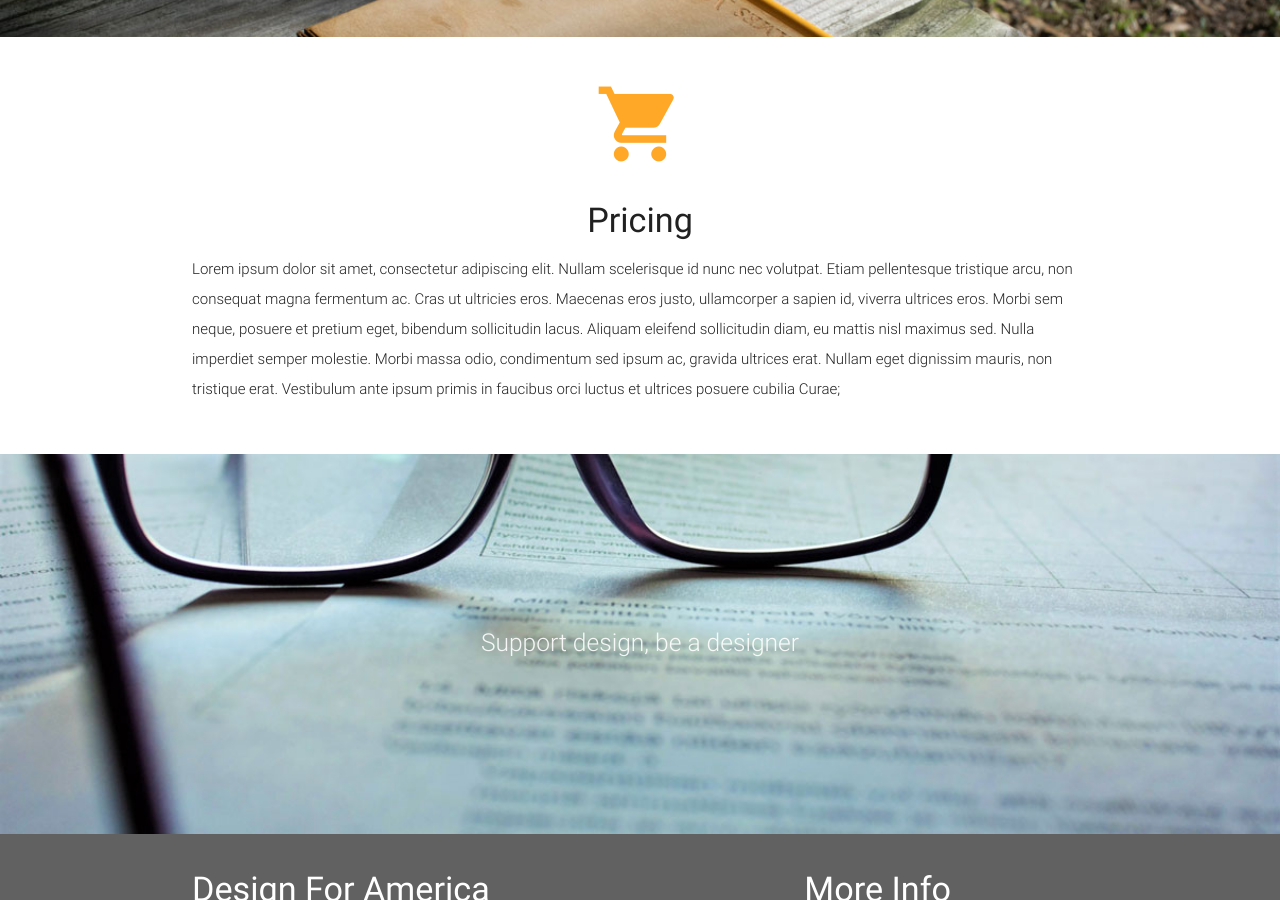
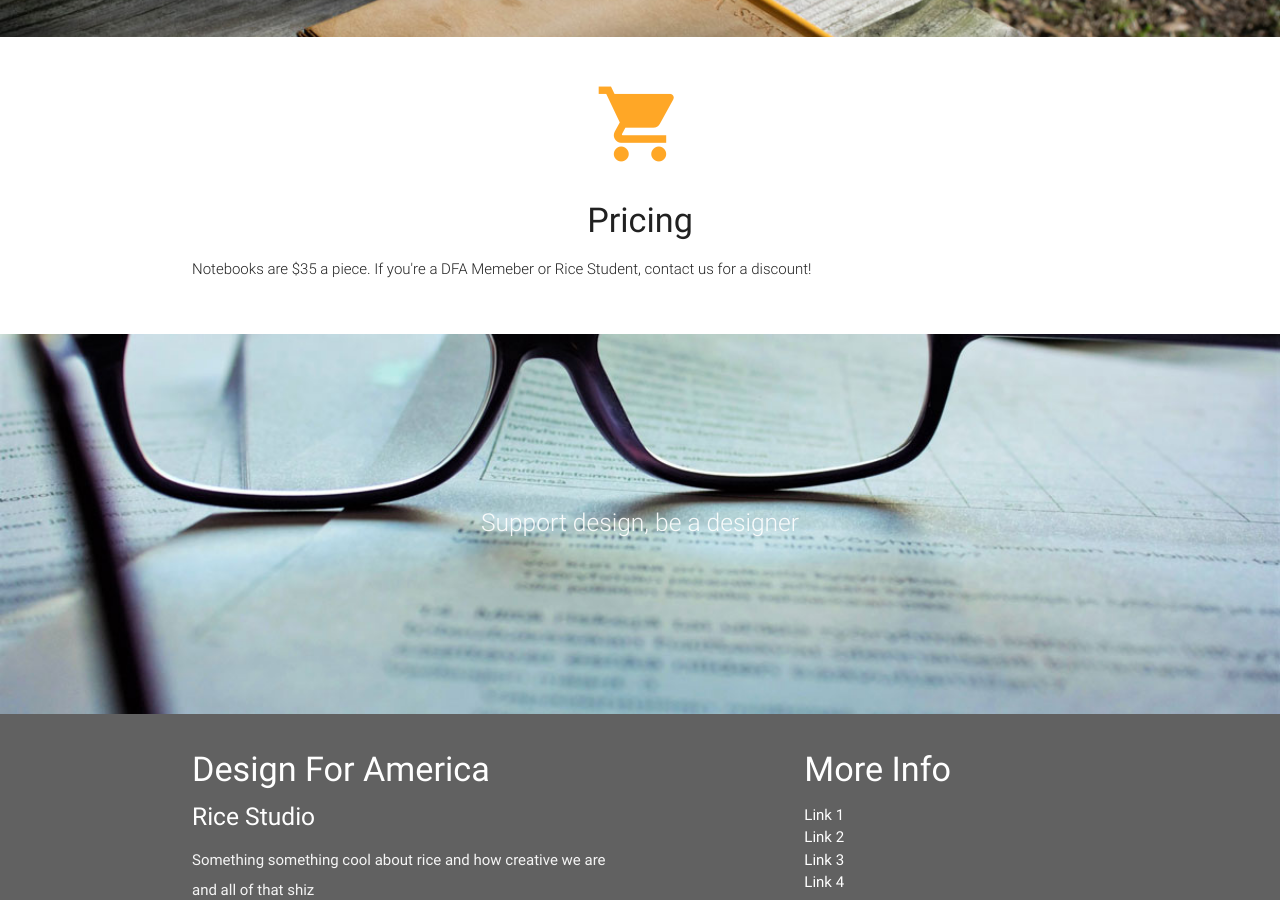
Before and after one commit to dfarice/notebook, a Jekyll site: the page built from index.html, in a window 1280 px wide and 900 px high, scrolled down 1187 px. Built offline with Jekyll 4.4.1, drawn with Linux system fonts in a browser that asks for light colours; nearby versions of some CDN libraries.

Commit message:
Pricing put in
minimal pricing description, not sure if its what we want

```diff
--- a/index.html
+++ b/index.html
@@ -83,7 +83,7 @@ layout: default
       <div class="col s12 center">
         <h2 class="center orange-text text-lighten-1"><i class="material-icons large">shopping_cart</i></h2>
         <h4>Pricing</h4>
-        <p class="left-align light">Lorem ipsum dolor sit amet, consectetur adipiscing elit. Nullam scelerisque id nunc nec volutpat. Etiam pellentesque tristique arcu, non consequat magna fermentum ac. Cras ut ultricies eros. Maecenas eros justo, ullamcorper a sapien id, viverra ultrices eros. Morbi sem neque, posuere et pretium eget, bibendum sollicitudin lacus. Aliquam eleifend sollicitudin diam, eu mattis nisl maximus sed. Nulla imperdiet semper molestie. Morbi massa odio, condimentum sed ipsum ac, gravida ultrices erat. Nullam eget dignissim mauris, non tristique erat. Vestibulum ante ipsum primis in faucibus orci luctus et ultrices posuere cubilia Curae;</p>
+        <p class="left-align light">Notebooks are $35 a piece. If you're a DFA Memeber or Rice Student, contact us for a discount!</p>
       </div>
     </div>
 
```
